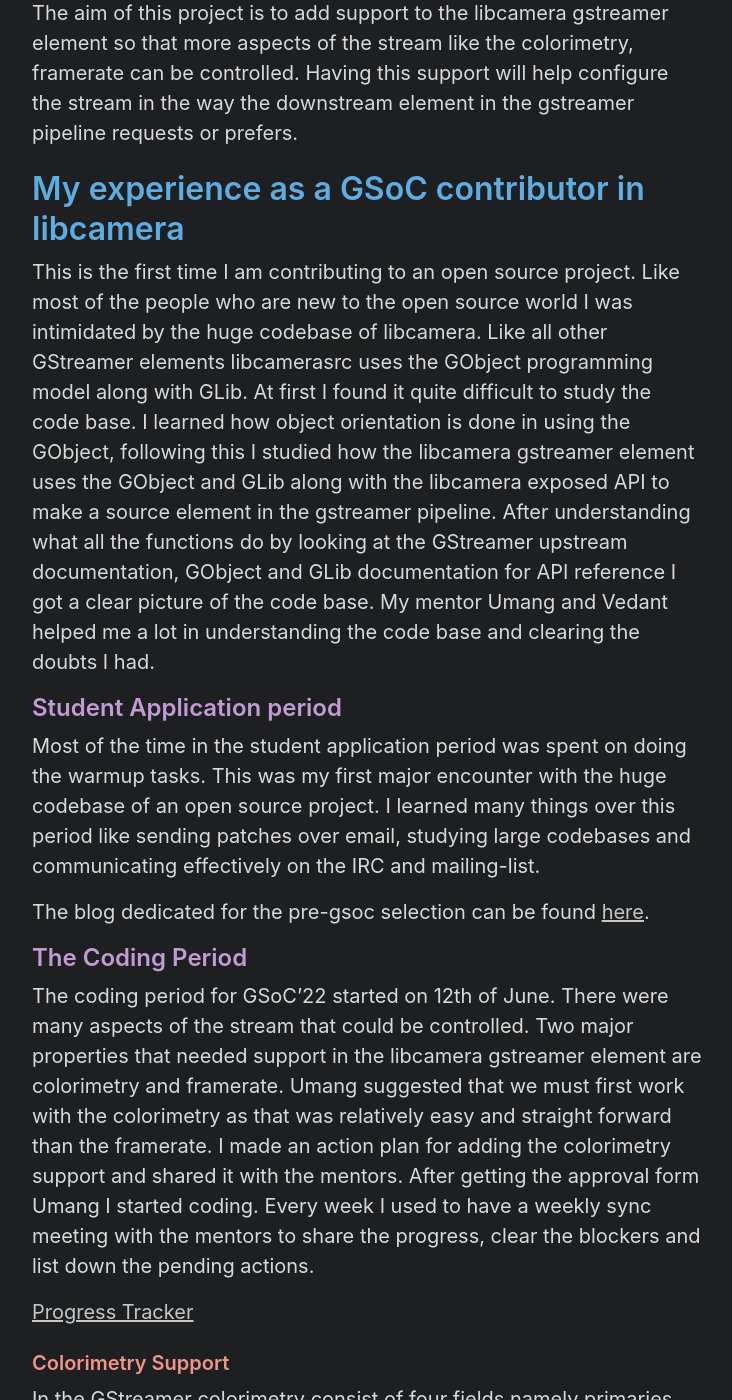
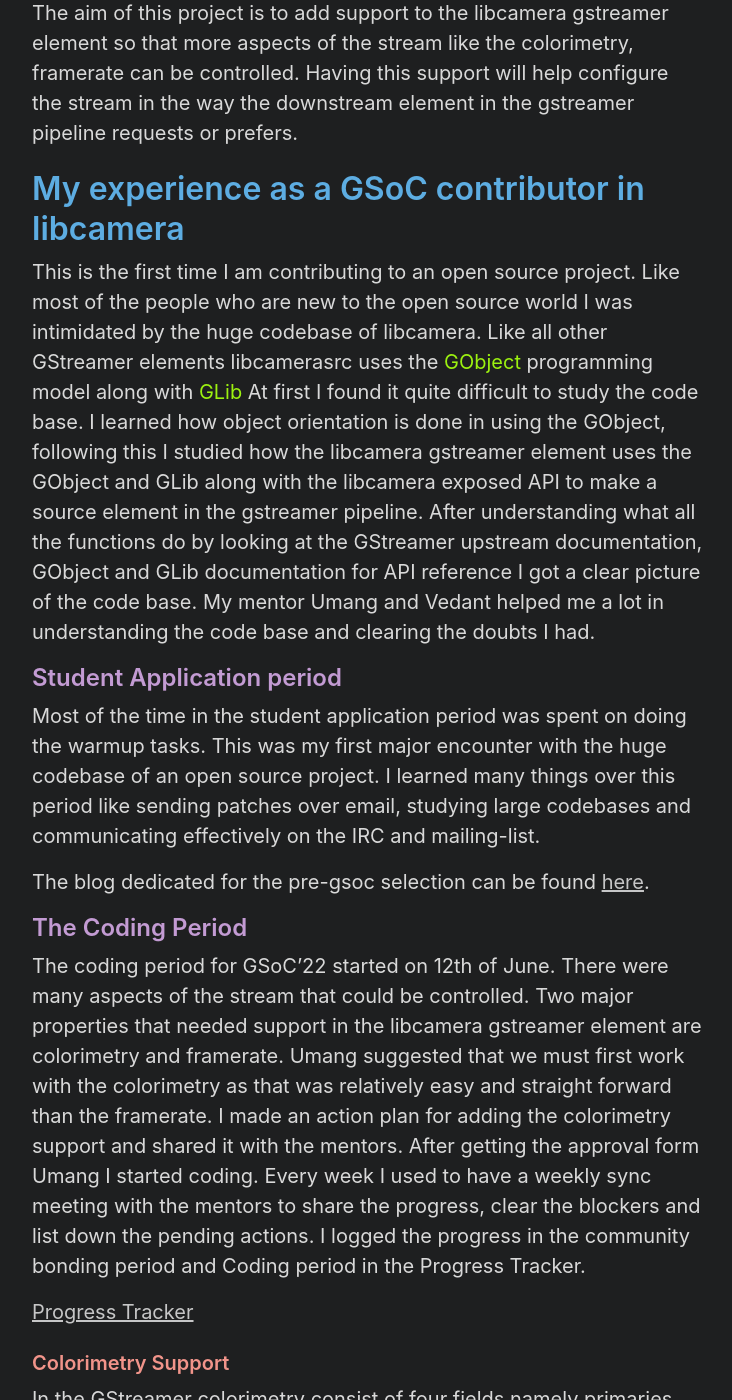
Before and after one commit to RISHI27-dot/rishi27-dot.github.io, a Jekyll site: the page built from midway_blog/home.md, in a window 1280 px wide and 1400 px high, scrolled down 1257 px. Shown: the whole window, without its empty margins (272-1004 px from the left). Built offline with Jekyll 4.4.1, drawn with Linux system fonts in a browser that asks for light colours; some of the changed text lies outside the part shown.

Commit message:
minor changes

```diff
--- a/midway_blog/home.md
+++ b/midway_blog/home.md
@@ -33,7 +33,7 @@ The aim of this project is to add support to the libcamera gstreamer element so
 
 # <span style="color:#5DADE2"> My experience as a GSoC contributor in libcamera </span>
 
-This is the first time I am contributing to an open source project. Like most of the people who are new to the open source world I was intimidated by the huge codebase of libcamera. Like all other GStreamer elements libcamerasrc uses the GObject programming model along with GLib.
+This is the first time I am contributing to an open source project. Like most of the people who are new to the open source world I was intimidated by the huge codebase of libcamera. Like all other GStreamer elements libcamerasrc uses the <span style="color:#9CF110 "> GObject </span> programming model along with <span style="color:#9CF110 "> GLib </span>
 At first I found it quite difficult to study the code base. I learned how object orientation is done in using the GObject, following this I studied how the libcamera gstreamer element uses the GObject and GLib along with the libcamera exposed API to make a source element in the gstreamer pipeline. After understanding what all the functions do by looking at the  GStreamer upstream documentation, GObject and GLib documentation for API reference I got a clear picture of the code base. My mentor Umang and Vedant helped me a lot in understanding the code base and clearing the doubts I had.
 
 
@@ -43,7 +43,7 @@ Most of the time in the student application period was spent on doing the warmup
 The blog dedicated for the pre-gsoc selection can be found [here](https://rishi27-dot.github.io/gsoc/selection_prep/).
 
 ## <span style="color:#C39BD3 "> The Coding Period </span>
-The coding period for GSoC’22 started on 12th of June. There were many aspects of the stream that could be controlled. Two major properties that needed support in the libcamera gstreamer element are colorimetry and framerate. Umang suggested that we must first work with the colorimetry as that was relatively easy and straight forward than the framerate. I made an action plan for adding the colorimetry support and shared it with the mentors. After getting the approval form Umang I started coding.  Every week I used to have a weekly sync meeting with the mentors to share the progress, clear the blockers and list down the pending actions.
+The coding period for GSoC’22 started on 12th of June. There were many aspects of the stream that could be controlled. Two major properties that needed support in the libcamera gstreamer element are colorimetry and framerate. Umang suggested that we must first work with the colorimetry as that was relatively easy and straight forward than the framerate. I made an action plan for adding the colorimetry support and shared it with the mentors. After getting the approval form Umang I started coding.  Every week I used to have a weekly sync meeting with the mentors to share the progress, clear the blockers and list down the pending actions. I logged the progress in the community bonding period and Coding period in the Progress Tracker.
 
 [Progress Tracker](https://rishi27-dot.github.io/gsoc/home/)
 
```
Also changed, not shown: other parts of midway_blog/home.md (+1 -1 lines).
